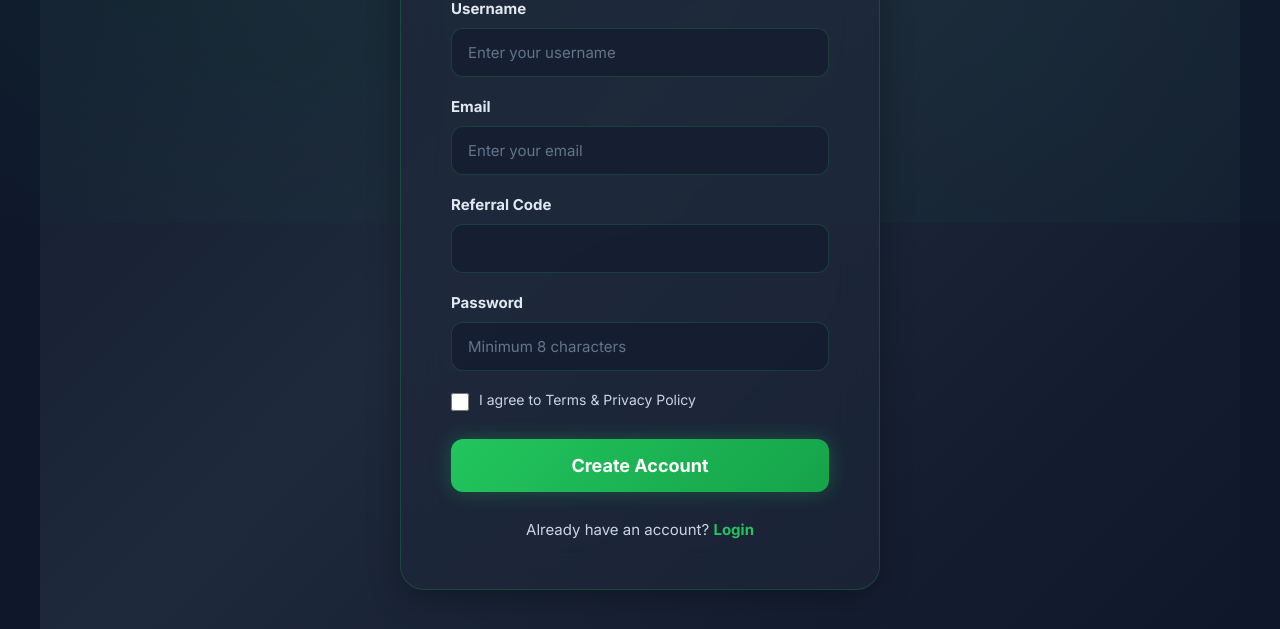
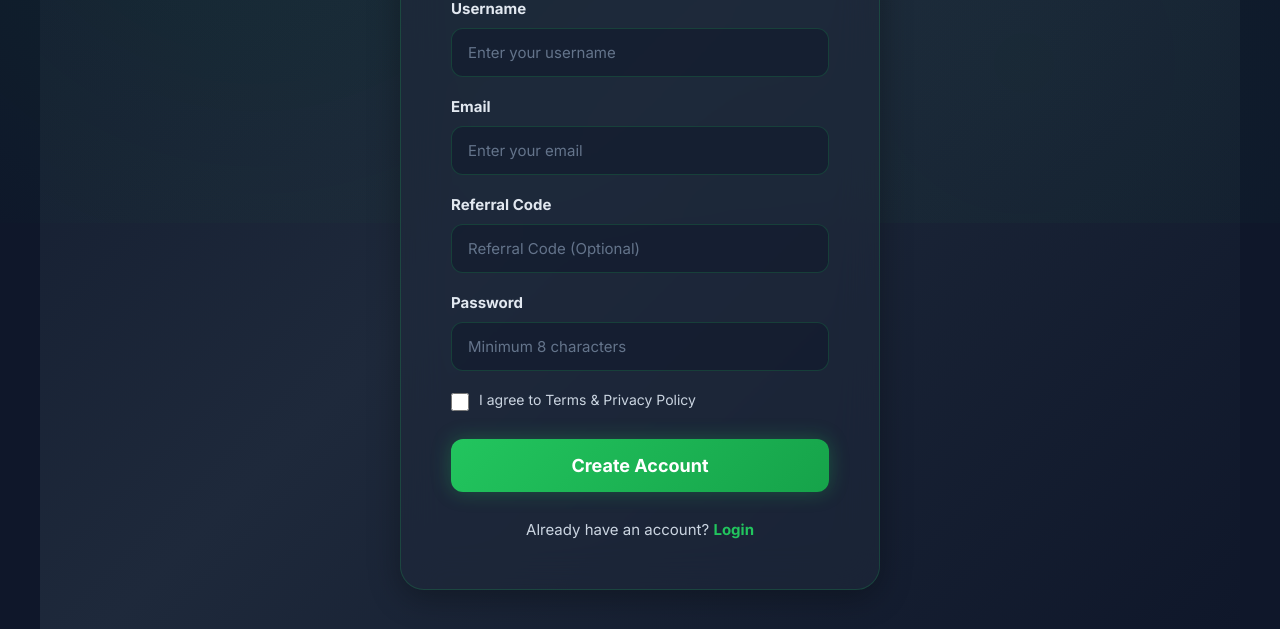
Before and after one commit to GKARTEEK/30dayschallenge, a Django app: page /register/ in a window 1280 px wide. Shown: the part 577-1206 px from the top of the page. Run offline with Django 5.2, Linux system fonts and the light colour scheme.

Commit message:
referral code placeholder

```diff
--- a/templates/register.html
+++ b/templates/register.html
@@ -286,7 +286,7 @@
         type="text"
         name="referral_code"
         value="{{ ref_code }}"
-        readonly
+        placeholder="Referral Code (Optional)"
     >
 </div>
 
```
